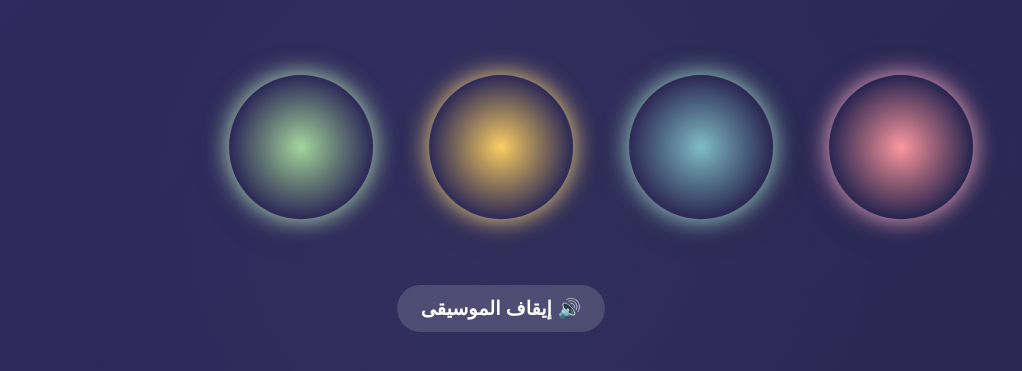
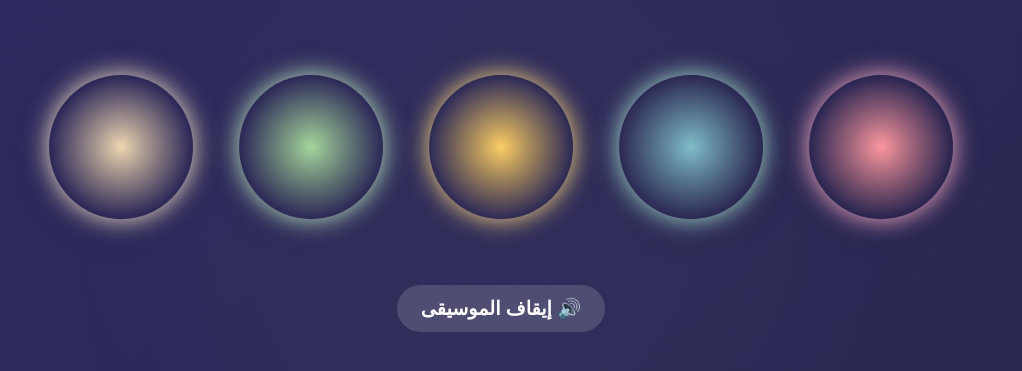
Before and after one commit to hanoo9990888-lgtm/BSF, a plain HTML site: page index.html in a window 1280 px wide. Shown: the part 175-546 px from the top of the page, without its empty margins (139-1161 px from the left). Drawn offline with Linux system fonts and the light colour scheme.

Commit message:
style.css

```diff
--- a/style.css
+++ b/style.css
@@ -1,4 +1,3 @@
-/* === RESET & CORE === */
 * {
   margin: 0;
   padding: 0;
@@ -32,7 +31,6 @@ body {
   100% { background-position: 0% 50%; }
 }
 
-/* === STARS & MIST === */
 #stars, .mist {
   position: fixed;
   top: 0; left: 0;
@@ -45,7 +43,6 @@ body {
   background: radial-gradient(circle, rgba(255,255,255,0.03) 0%, transparent 60%);
 }
 
-/* === HEADER === */
 header {
   text-align: center;
   padding: clamp(30px, 8vh, 60px) 20px;
@@ -69,12 +66,11 @@ header p {
   line-height: 1.6;
 }
 
-/* === GARDEN === */
 .garden {
   display: flex;
   flex-wrap: wrap;
   justify-content: center;
-  gap: min(60px, 10vw);
+  gap: min(50px, 8vw);
   padding: 20px;
   position: relative;
   z-index: 10;
@@ -83,8 +79,8 @@ header p {
 }
 
 .flower {
-  width: clamp(100px, 25vw, 140px);
-  height: clamp(100px, 25vw, 140px);
+  width: clamp(90px, 22vw, 140px);
+  height: clamp(90px, 22vw, 140px);
   position: relative;
   cursor: pointer;
   transition: all 0.6s cubic-bezier(0.175, 0.885, 0.32, 1.275);
@@ -103,6 +99,7 @@ header p {
 .flower:nth-child(2) { --color: #82c0cc; --glow: #a8e6cf; } /* ملاذ */
 .flower:nth-child(3) { --color: #ffd166; --glow: #ffde7d; } /* أميرة */
 .flower:nth-child(4) { --color: #a7d9a0; --glow: #c1f0c1; } /* ريوف */
+.flower:nth-child(5) { --color: #f0d9b5; --glow: #f8e9c8; } /* الرّغد */
 
 .flower::before {
   content: '';
@@ -120,7 +117,6 @@ header p {
   100% { transform: scale(1.03); opacity: 1; }
 }
 
-/* === AUDIO CONTROLS === */
 .audio-controls {
   text-align: center;
   margin-top: clamp(30px, 6vh, 50px);
@@ -148,7 +144,6 @@ header p {
   outline: none;
 }
 
-/* === MODAL === */
 .modal {
   display: none;
   position: fixed;
@@ -209,15 +204,13 @@ header p {
   direction: rtl;
 }
 
-/* === ACCESSIBILITY & TOUCH === */
-.flower, #music-toggle, #close {
-  -webkit-tap-highlight-color: transparent;
-}
-
-/* إخفاء النجوم على الأجهزة الضعيفة (اختياري) */
 @media (prefers-reduced-motion: reduce) {
   #stars *, .flower::before {
     animation: none !important;
     transition: none !important;
   }
 }
+
+.flower, #music-toggle, #close {
+  -webkit-tap-highlight-color: transparent;
+}
```
